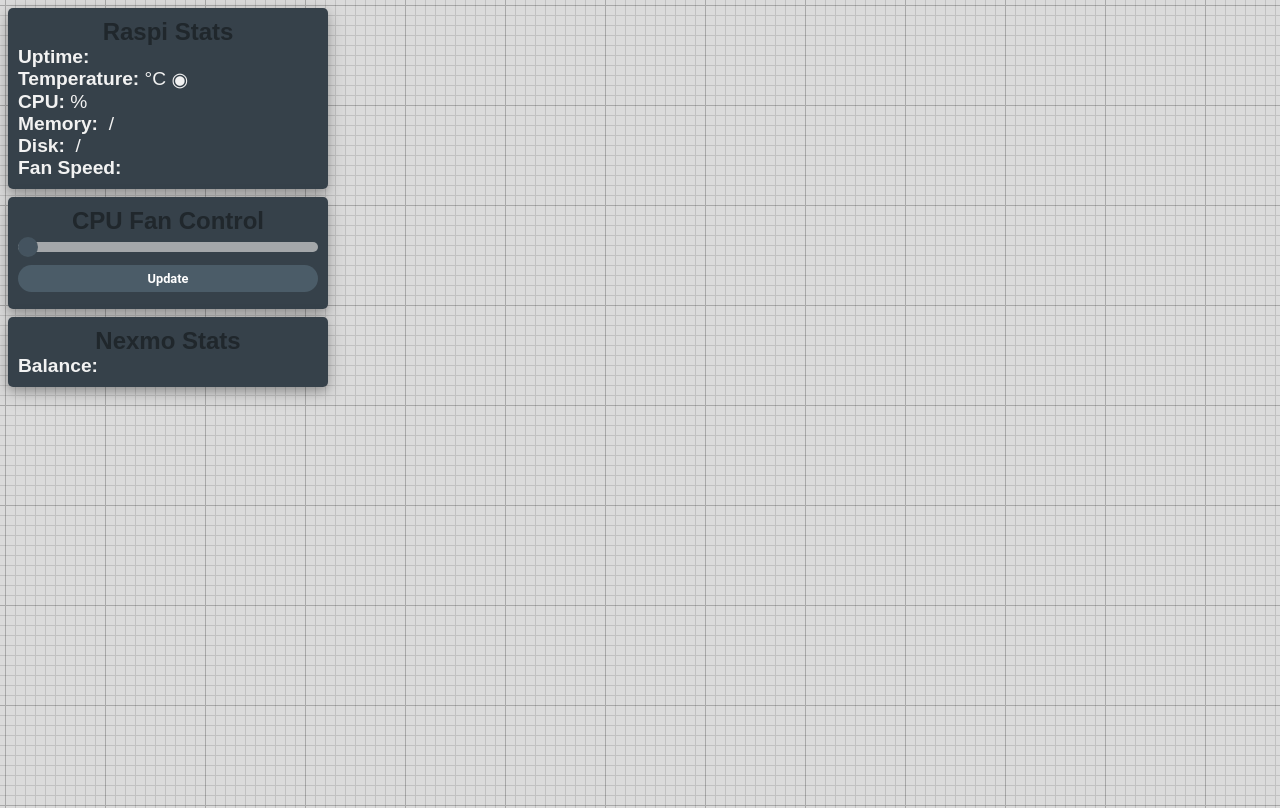
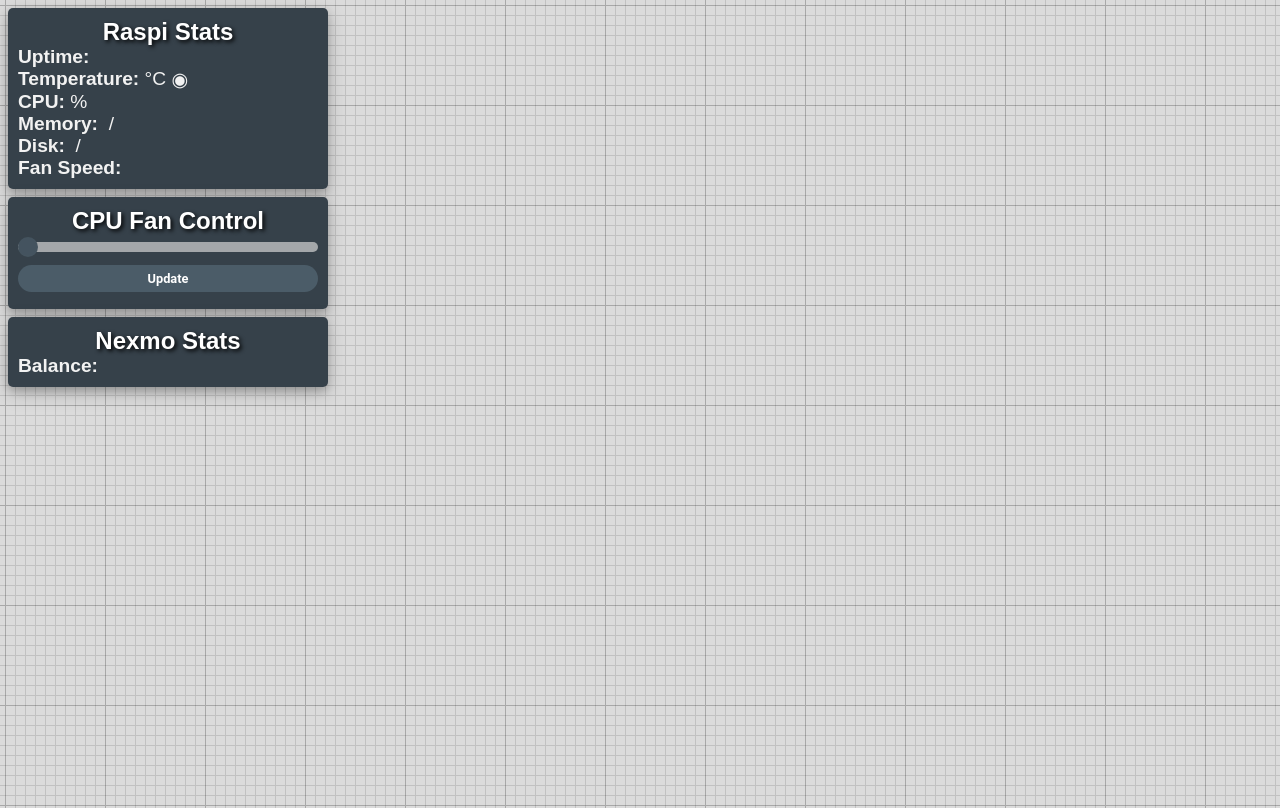
Before and after one commit to natan-sz/raspberrypi-stats, a plain HTML site: page stats/index.html in a window 1280 px wide. Drawn offline with Linux system fonts and the light colour scheme; no server answers.

```diff
--- a/stats/style.css
+++ b/stats/style.css
@@ -33,8 +33,9 @@
 }
 
 .title{
-    color:hsl(205, 16%, 15%);
+    color:white;
     align-self: center;
+	text-shadow: 2px 2px 4px #000000;
 }
 
 .meter {
```
